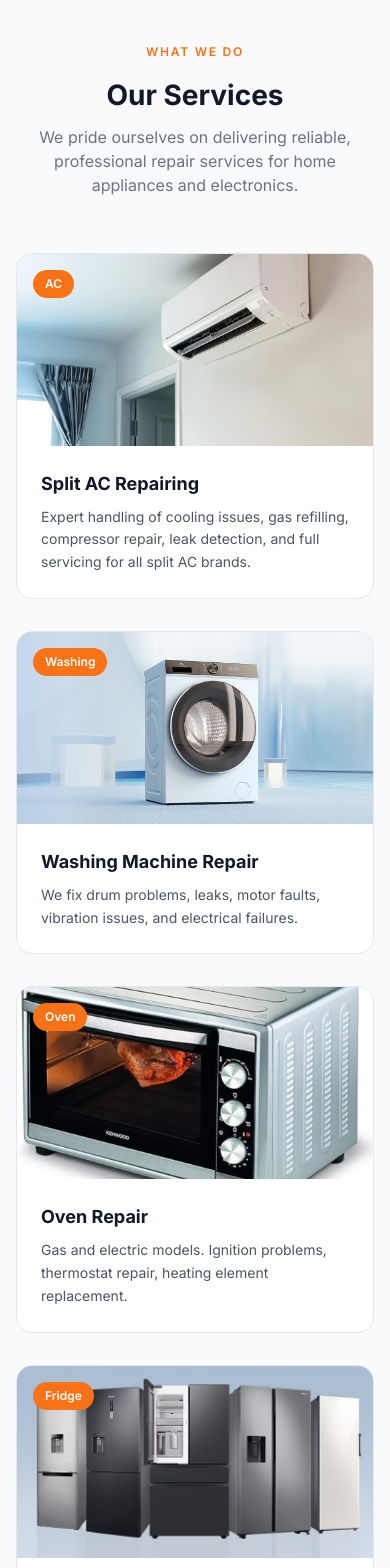
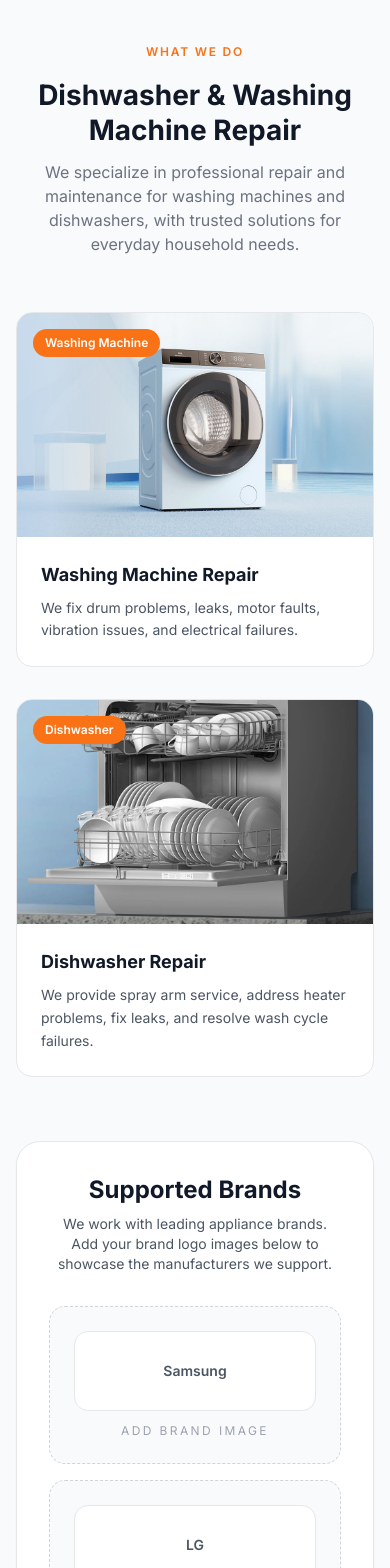
Before and after one commit to AHrepairing/ahrepairing.github.io, a React (Vite) app in the folder app/: page / in a window 390 px wide. Shown: the part 2140-3708 px from the top of the page. Built offline with nearby package versions, Linux system fonts and the light colour scheme.

Commit message:
new chnages applied

```diff
--- a/app/src/i18n/locales/en.json
+++ b/app/src/i18n/locales/en.json
@@ -21,9 +21,9 @@
     "quality": "Quality Service"
   },
   "services": {
-    "title": "Our Services",
+    "title": "Dishwasher & Washing Machine Repair",
     "subtitle": "What We Do",
-    "description": "We pride ourselves on delivering reliable, professional repair services for home appliances and electronics.",
+    "description": "We specialize in professional repair and maintenance for washing machines and dishwashers, with trusted solutions for everyday household needs.",
     "acRepair": "Split AC Repairing",
     "acDesc": "Expert handling of cooling issues, gas refilling, compressor repair, leak detection, and full servicing for all split AC brands.",
     "washingMachineRepair": "Washing Machine Repair",
@@ -35,7 +35,10 @@
     "tvRepair": "TV Repairing",
     "tvDesc": "Expert in LED, LCD Screen issues, power faults, software errors, and board repairs.",
     "dishwasherRepair": "Dishwasher Repair",
-    "dishwasherDesc": "We provide spray arm service, address heater problems, fix leaks, and resolve wash cycle failures."
+    "dishwasherDesc": "We provide spray arm service, address heater problems, fix leaks, and resolve wash cycle failures.",
+    "supportedBrandsTitle": "Supported Brands",
+    "supportedBrandsDescription": "We work with leading appliance brands. Add your brand logo images below to showcase the manufacturers we support.",
+    "brandPlaceholder": "Add brand image"
   },
   "howWeWork": {
     "title": "How We Work",
@@ -66,13 +69,13 @@
     "subtitle": "Hear from our satisfied clients who trust us for top-quality service.",
     "quote1": "My washing machine suddenly stopped working, and I was worried about delays. These guys were quick, reliable, and very polite. They fixed everything on the spot. Great experience overall!",
     "name1": "Faisal K.",
-    "location1": "Jeddah",
+    "location1": "Mekkah",
     "quote2": "Excellent service! My AC stopped cooling in the middle of the day, and their technician arrived within hours. The issue was fixed quickly and now it's working perfectly. Highly recommended!",
     "name2": "Ahmed R.",
-    "location2": "Jeddah",
+    "location2": "Mekkah",
     "quote3": "I had a problem with my refrigerator not cooling properly. The team was very professional, explained the issue clearly, and used genuine parts. Pricing was fair and service was fast. Really satisfied!",
     "name3": "Sara M.",
-    "location3": "Jeddah"
+    "location3": "Mekkah"
   },
   "why": {
     "title": "Why Choose Us",
--- a/app/src/sections/FooterSection.tsx
+++ b/app/src/sections/FooterSection.tsx
@@ -7,11 +7,7 @@ export default function FooterSection() {
   const [email, setEmail] = useState('')
 
   const serviceLinks = [
-    { label: t('services.acRepair'), titleKey: 'services.acRepair' },
     { label: t('services.washingMachineRepair'), titleKey: 'services.washingMachineRepair' },
-    { label: t('services.ovenRepair'), titleKey: 'services.ovenRepair' },
-    { label: t('services.fridgeRepair'), titleKey: 'services.fridgeRepair' },
-    { label: t('services.tvRepair'), titleKey: 'services.tvRepair' },
     { label: t('services.dishwasherRepair'), titleKey: 'services.dishwasherRepair' },
   ]
 
@@ -79,16 +75,16 @@ export default function FooterSection() {
             </div>
             <div className="space-y-3">
               <a
-                href="https://www.google.com/maps/place/Jeddah,+Saudi Arabia"
+                href="https://www.google.com/maps/place/Mekkah,+Saudi Arabia"
                 target="_blank"
                 rel="noopener noreferrer"
                 className="flex items-center gap-2 text-sm text-white/60 hover:text-orange-500 transition-colors"
               >
                 <MapPin size={16} className="shrink-0" />
-                Jeddah, Saudi Arabia
+                Mekkah, Saudi Arabia
               </a>
               <a
-                href="https://www.google.com/maps/place/Jeddah,+Saudi Arabia"
+                href="https://www.google.com/maps/place/Mekkah,+Saudi Arabia"
                 target="_blank"
                 rel="noopener noreferrer"
                 className="inline-block text-sm text-orange-500 hover:underline"
--- a/app/src/sections/ServiceMarquee.tsx
+++ b/app/src/sections/ServiceMarquee.tsx
@@ -1,5 +1,5 @@
 export default function ServiceMarquee() {
-  const services = 'Split AC Repairing \u25C6 Washing Machine Repair \u25C6 Oven Repair \u25C6 Non-Frost Refrigerator Repair \u25C6 TV Repairing \u25C6 Dishwasher Repair \u25C6 '
+  const services = 'Washing Machine Repair ◆ Dishwasher Repair ◆ '
 
   return (
     <div className="w-full bg-white py-5 overflow-hidden border-y border-gray-100">
--- a/app/src/sections/ServicesSection.tsx
+++ b/app/src/sections/ServicesSection.tsx
@@ -1,6 +1,6 @@
 import { useTranslation } from 'react-i18next'
 import type { LucideIcon } from 'lucide-react'
-import { Wind, Flame, Laptop, Tv, Refrigerator } from 'lucide-react'
+import { Wrench } from 'lucide-react'
 
 interface Service {
   icon: LucideIcon
@@ -15,42 +15,14 @@ export default function ServicesSection() {
 
   const services: Service[] = [
     {
-      icon: Wind,
-      category: 'AC',
-      image: '/Benefits_of_AC.png',
-      titleKey: 'services.acRepair',
-      descKey: 'services.acDesc',
-    },
-    {
-      icon: Refrigerator,
-      category: 'Washing',
+      icon: Wrench,
+      category: 'Washing Machine',
       image: '/washing_machine.jpg',
       titleKey: 'services.washingMachineRepair',
       descKey: 'services.washingMachineDesc',
     },
     {
-      icon: Flame,
-      category: 'Oven',
-      image: '/oven2.jpg',
-      titleKey: 'services.ovenRepair',
-      descKey: 'services.ovenDesc',
-    },
-    {
-      icon: Refrigerator,
-      category: 'Fridge',
-      image: '/refrigenerator.jpg',
-      titleKey: 'services.fridgeRepair',
-      descKey: 'services.fridgeDesc',
-    },
-    {
-      icon: Tv,
-      category: 'TV',
-      image: '/LED_tv.png',
-      titleKey: 'services.tvRepair',
-      descKey: 'services.tvDesc',
-    },
-    {
-      icon: Laptop,
+      icon: Wrench,
       category: 'Dishwasher',
       image: '/dishwasher2.jpg',
       titleKey: 'services.dishwasherRepair',
@@ -58,36 +30,34 @@ export default function ServicesSection() {
     },
   ]
 
+  const brands = ['Samsung', 'LG', 'Whirlpool', 'Bosch', 'Electrolux', 'Siemens']
+
   return (
     <section id="services" className="bg-gray-50 py-24 lg:py-28">
       <div className="max-w-[1200px] mx-auto px-4 sm:px-6 lg:px-8">
-        {/* Header */}
         <div className="text-center">
           <span className="section-label">{t('services.subtitle')}</span>
           <h2 className="mt-4 text-[clamp(28px,3.5vw,42px)] font-bold text-gray-900 leading-tight">
             {t('services.title')}
           </h2>
-          <p className="mt-3 text-base text-gray-500 max-w-[600px] mx-auto">
+          <p className="mt-3 text-base text-gray-500 max-w-[700px] mx-auto">
             {t('services.description')}
           </p>
         </div>
 
-        {/* Grid */}
-        <div className="mt-14 grid sm:grid-cols-2 lg:grid-cols-3 gap-8">
+        <div className="mt-14 grid gap-8 md:grid-cols-2">
           {services.map((service) => {
             return (
               <div
                 key={service.titleKey}
                 className="bg-white rounded-2xl overflow-hidden border border-gray-200 transition-all duration-400 hover:-translate-y-2 hover:shadow-[0_20px_64px_rgba(0,0,0,0.12)] hover:border-transparent group"
               >
-                {/* Image Container */}
-                <div className="relative w-full h-48 overflow-hidden bg-gray-300">
+                <div className="relative w-full h-56 overflow-hidden bg-gray-300">
                   <img
                     src={service.image}
                     alt={t(service.titleKey)}
                     className="w-full h-full object-cover transition-transform duration-500 group-hover:scale-105"
                   />
-                  {/* Category Badge */}
                   <div className="absolute top-4 left-4">
                     <span className="inline-block bg-orange-500 text-white text-xs font-semibold px-3 py-1.5 rounded-full">
                       {service.category}
@@ -95,15 +65,32 @@ export default function ServicesSection() {
                   </div>
                 </div>
 
-                {/* Content Container */}
                 <div className="p-6">
                   <h3 className="text-lg font-bold text-gray-900">{t(service.titleKey)}</h3>
-                  <p className="mt-2 text-sm text-gray-600 line-clamp-3 leading-relaxed">{t(service.descKey)}</p>
+                  <p className="mt-2 text-sm text-gray-600 leading-relaxed">{t(service.descKey)}</p>
                 </div>
               </div>
             )
           })}
         </div>
+
+        <div className="mt-16 rounded-3xl border border-gray-200 bg-white p-8 shadow-sm">
+          <div className="text-center max-w-2xl mx-auto">
+            <h3 className="text-2xl font-bold text-gray-900">{t('services.supportedBrandsTitle')}</h3>
+            <p className="mt-2 text-sm text-gray-600">{t('services.supportedBrandsDescription')}</p>
+          </div>
+
+          <div className="mt-8 grid gap-4 sm:grid-cols-2 lg:grid-cols-3">
+            {brands.map((brand) => (
+              <div key={brand} className="rounded-2xl border border-dashed border-gray-300 bg-gray-50 p-6 text-center">
+                <div className="flex h-20 items-center justify-center rounded-xl border border-gray-200 bg-white text-sm font-semibold text-gray-600">
+                  {brand}
+                </div>
+                <p className="mt-3 text-xs uppercase tracking-[0.2em] text-gray-400">{t('services.brandPlaceholder')}</p>
+              </div>
+            ))}
+          </div>
+        </div>
       </div>
     </section>
   )
--- a/app/src/sections/TopBar.tsx
+++ b/app/src/sections/TopBar.tsx
@@ -18,7 +18,7 @@ export default function TopBar() {
           <div className="flex items-center gap-6 text-[13px] text-white/70">
             <span className="flex items-center gap-2">
               <MapPin size={14} className="text-orange-500" />
-              Jeddah, Saudi Arabia
+              Mekkah, Saudi Arabia
             </span>
             <a href="tel:+966541638686" className="flex items-center gap-2 hover:text-orange-500 transition-colors">
               <Phone size={14} className="text-orange-500" />
```
Also changed, not shown: app/src/i18n/locales/ar.json (+6 -3 lines), 1 other file (tests, documents, lock files or other folders).
